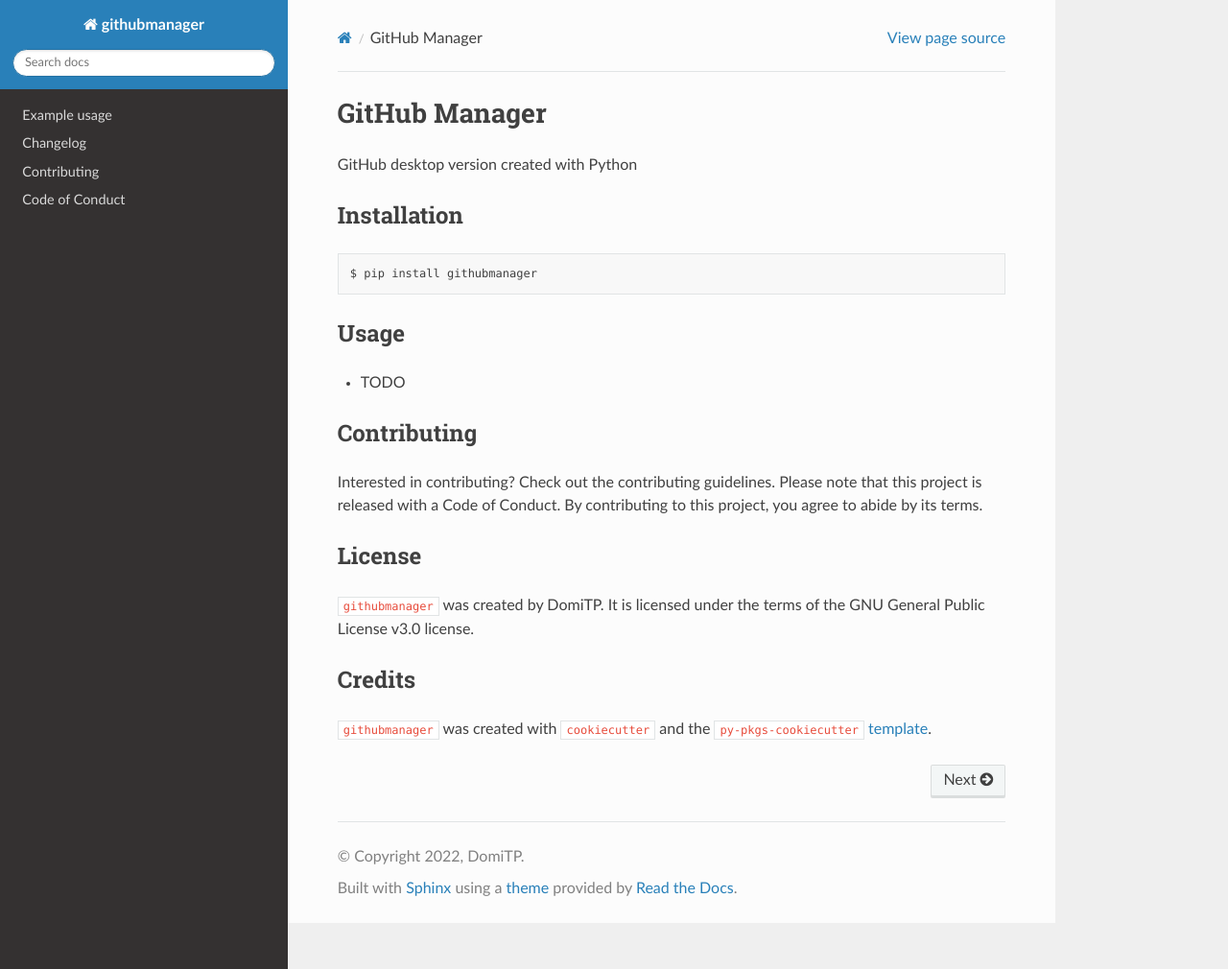
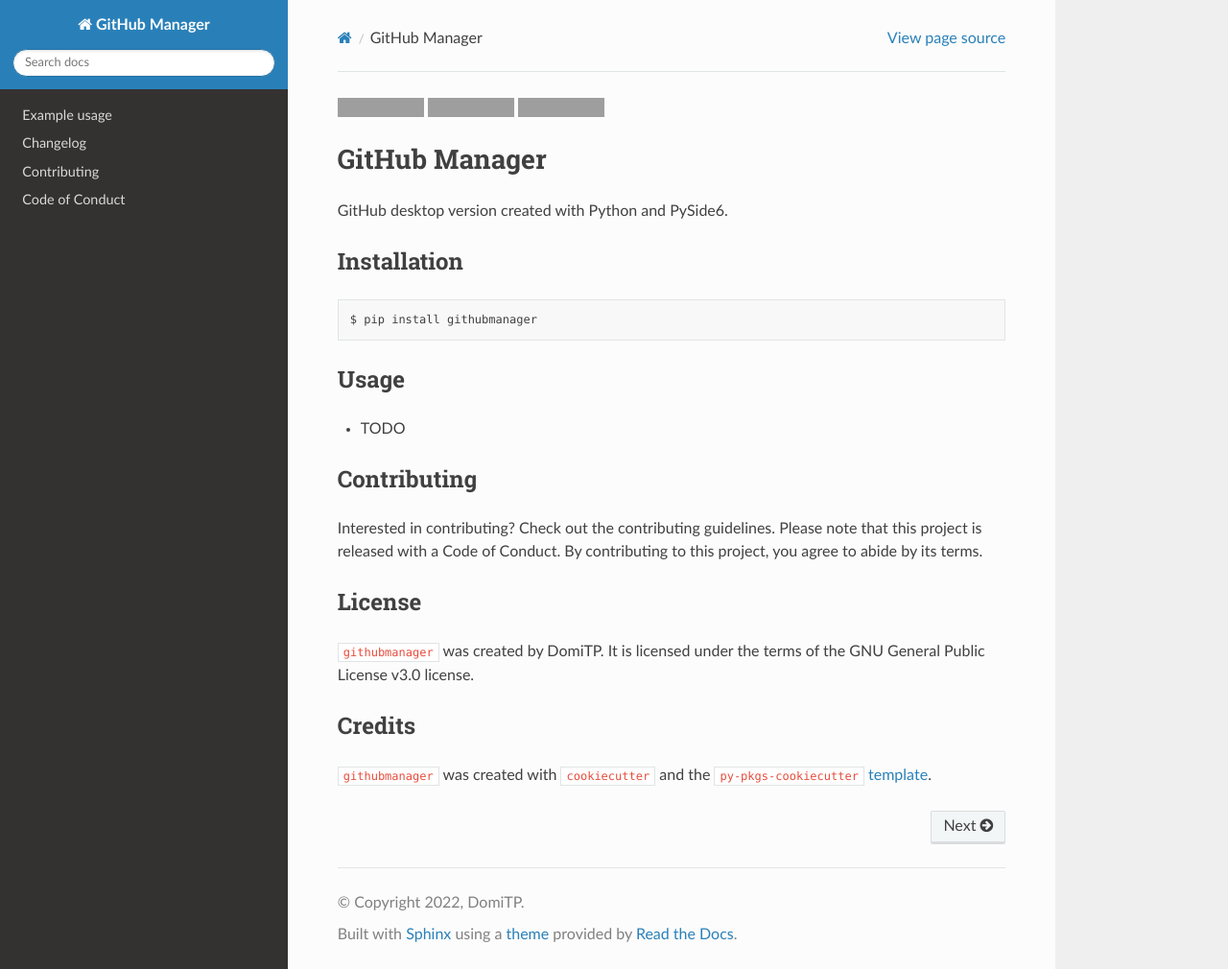
Before and after one commit to DomiTP/PyGitHubManager, a Sphinx documentation site: the page built from docs/index.md, in a window 1280 px wide and 1010 px high. Shown: the whole window at 96% size. Built offline with Sphinx 7.4.7 and the Read the Docs theme 2.0.0, drawn with Linux system fonts in a browser that asks for light colours; pages that are not in the unit, such as notebooks, are missing from menus; grey boxes are pictures that could not be loaded.

Commit message:
docs: updated readme and conf

```diff
--- a/README.md
+++ b/README.md
@@ -1,6 +1,10 @@
+[![Stargazers][stars-shield]][stars-url]
+[![Issues][issues-shield]][issues-url]
+[![MIT License][license-shield]][license-url]
+
 # GitHub Manager
 
-GitHub desktop version created with Python
+GitHub desktop version created with Python and PySide6.
 
 ## Installation
 
@@ -23,3 +27,11 @@
 ## Credits
 
 `githubmanager` was created with [`cookiecutter`](https://cookiecutter.readthedocs.io/en/latest/) and the `py-pkgs-cookiecutter` [template](https://github.com/py-pkgs/py-pkgs-cookiecutter).
+
+<!-- MARKDOWN LINKS & IMAGES -->
+[stars-shield]: https://img.shields.io/github/stars/DomiTP/GitHubManager.svg?style=for-the-badge
+[stars-url]: https://github.com/DomiTP/GitHubManager/stargazers
+[issues-shield]: https://img.shields.io/github/issues/DomiTP/GitHubManager.svg?style=for-the-badge
+[issues-url]: https://github.com/DomiTP/GitHubManager/issues
+[license-shield]: https://img.shields.io/github/license/DomiTP/GitHubManager.svg?style=for-the-badge
+[license-url]: https://github.com/DomiTP/GitHubManager/blob/master/LICENSE.md
--- a/docs/conf.py
+++ b/docs/conf.py
@@ -6,7 +6,7 @@
 
 # -- Project information -----------------------------------------------------
 
-project = u"githubmanager"
+project = u"GitHub Manager"
 copyright = u"2022, DomiTP"
 author = u"DomiTP"
 
```
Also changed, not shown: docs/example.ipynb.
